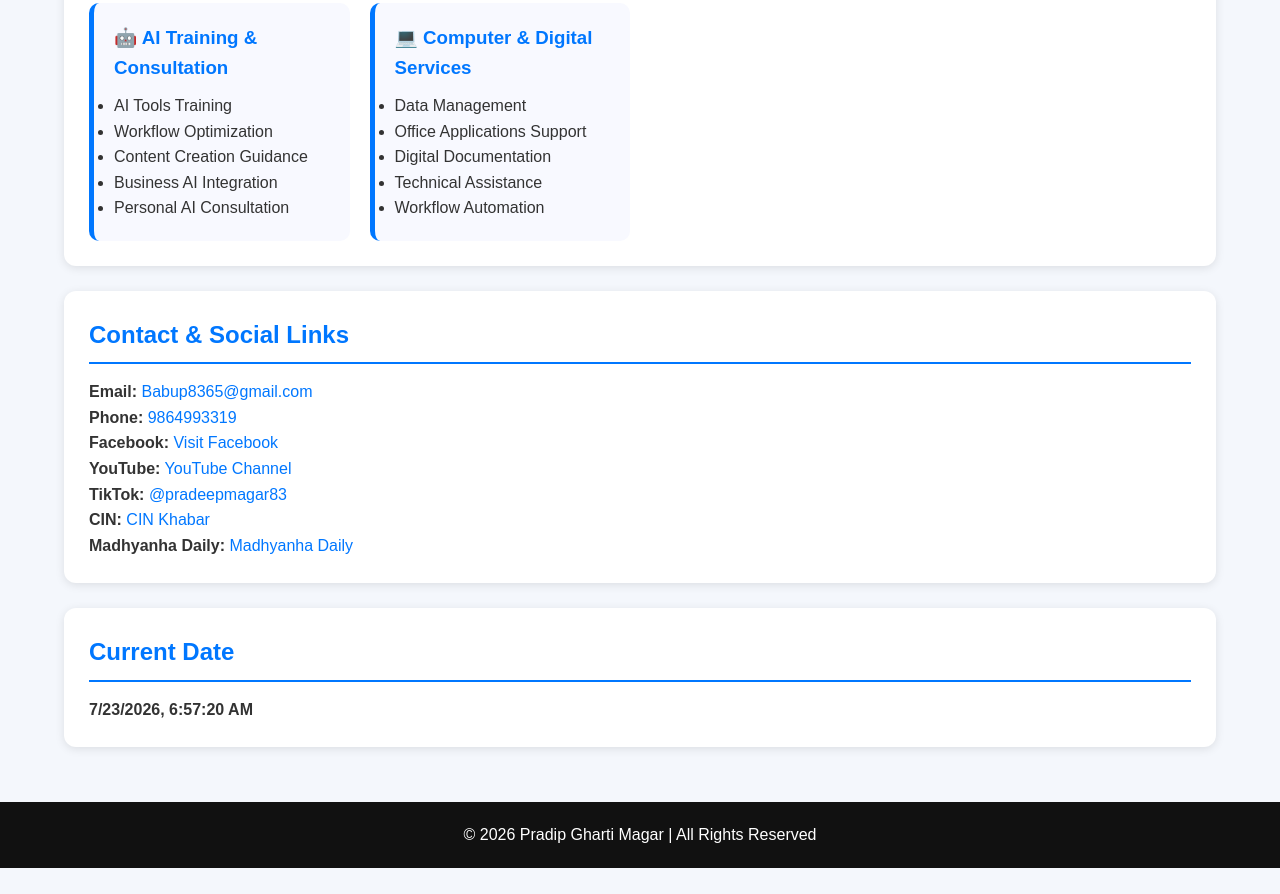
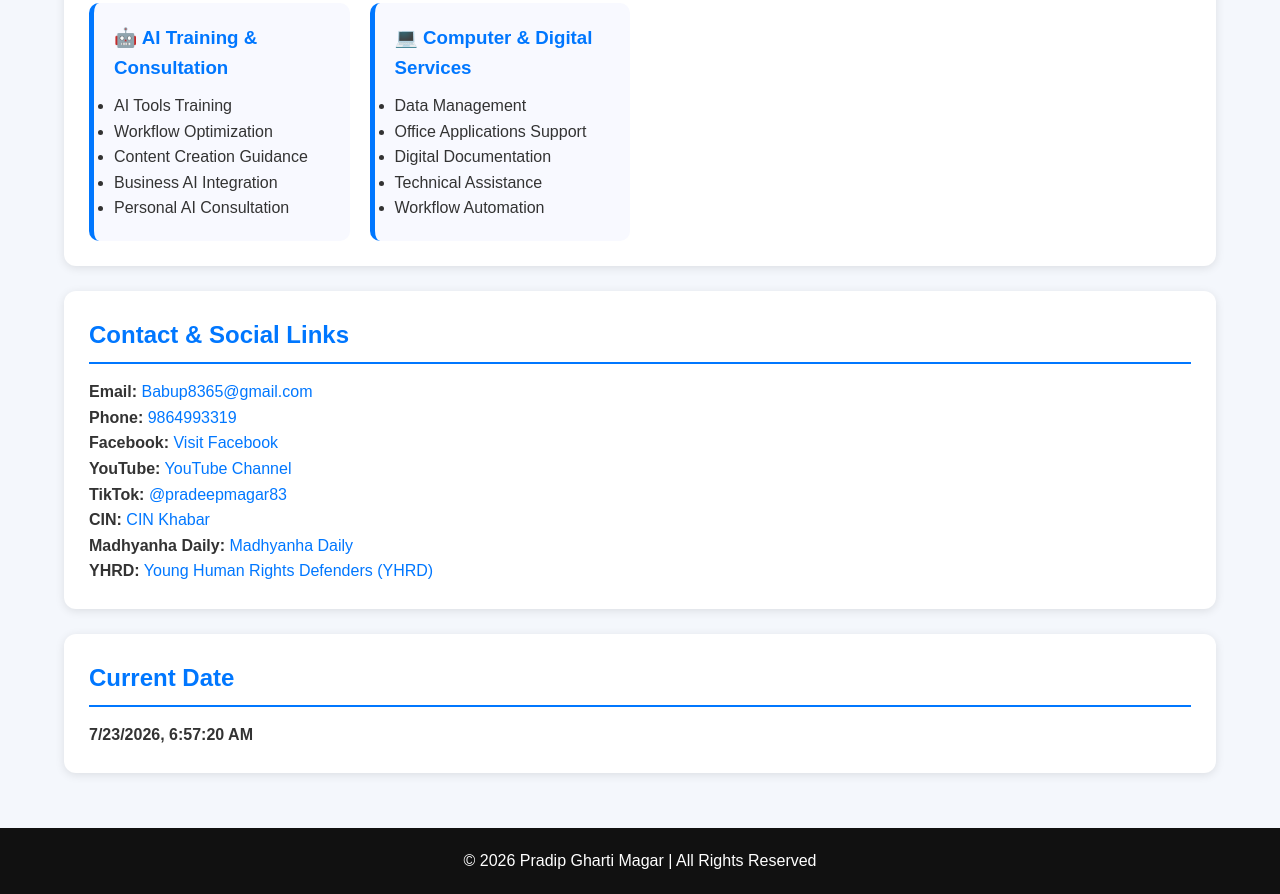
Before and after one commit to babup8365-netizen/Pradip-Gharti-Magar, a plain HTML site: page index.html in a window 1280 px wide. Shown: the part 1585-2479 px from the top of the page. Before the commit the page ends 2453 px from the top, so only its background shows below. Drawn offline with Linux system fonts and the light colour scheme.

Commit message:
Update index.html

```diff
--- a/index.html
+++ b/index.html
@@ -266,6 +266,7 @@ footer{
 <p><strong>TikTok:</strong> <a href="https://www.tiktok.com/@pradeepmagar83" target="_blank">@pradeepmagar83</a></p>
 <p><strong>CIN:</strong> <a href="https://www.cinkhabar.com/author/319?fbclid=IwY2xjawTOkdBleHRuA2FlbQIxMABicmlkETFVMGVYYndqd2xXNTVTcUxWc3J0YwZhcHBfaWQQMjIyMDM5MTc4ODIwMDg5MgABHt-6k4qGDir3eDlHmEJVEd5MXYVJjWXEP37eixg0wOWTxypwgqLPYIWrO2zF_aem_FoW_j9ljpulWoQ1MS72aOw" target="_blank">CIN Khabar</a></p>
 <p><strong>Madhyanha Daily:</strong> <a href="https://madhyanhadaily.com/content/author//142" target="_blank">Madhyanha Daily</a></p>
+<p><strong>YHRD:</strong> <a href="https://yhrdnepal.org/resources-details/18" target="_blank">Young Human Rights Defenders (YHRD)</a></p>
     </section>
 
     <section class="section">
```
